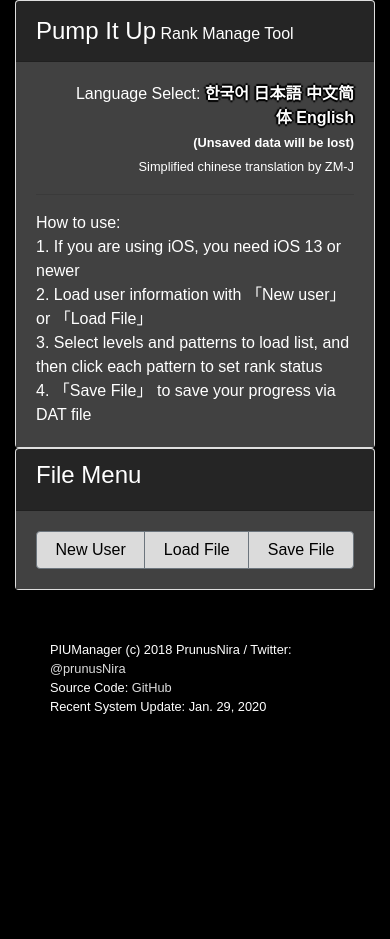
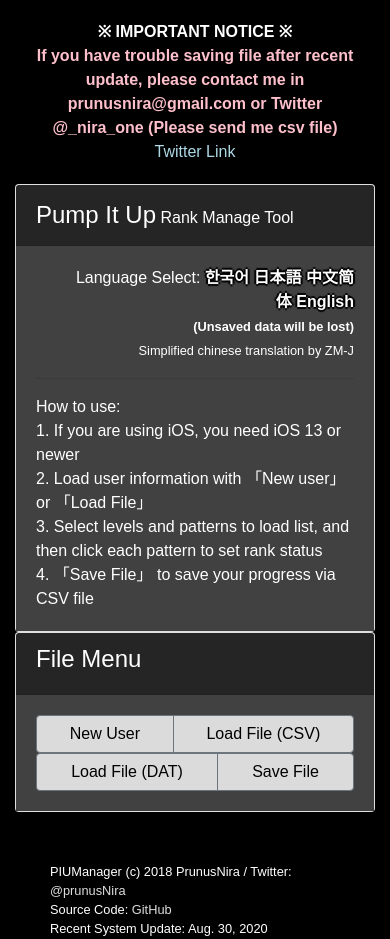
Before and after one commit to prunusnira/piumanager, a React (Create React App) app: page / in a window 390 px wide. Before the commit the page ends 844 px from the top, so only its background shows below. Built offline with nearby package versions, Linux system fonts and the light colour scheme.

Commit message:
Quick fix for phone, extension rollback

```diff
--- a/src/piutable/piufooter.tsx
+++ b/src/piutable/piufooter.tsx
@@ -21,7 +21,7 @@
                         Source Code:&nbsp;
                         <a style={astyle} href="https://github.com/prunusnira/piumanager"
                             target="_blank">GitHub</a><br/>
-                        Recent System Update: Jan. 29, 2020
+                        Recent System Update: Aug. 30, 2020
                     </Col>
                 </Row>
             </footer>
--- a/src/piutable/piutable.tsx
+++ b/src/piutable/piutable.tsx
@@ -259,16 +259,37 @@
         }
     }
 
+    loadUserDAT() {
+        // 파일 열기 대화상자를 열고 데이터를 가져옴
+        if (!window.File || !window.FileReader || !window.FileList || !window.Blob) {
+            alert((txtPIU.loadwarn as any)[this.lang]);
+        }
+
+        const self = this;
+        const fileopen = document.getElementById("fileopentmp");
+        if(fileopen) {
+            fileopen.click();
+            fileopen.onchange = (e: any) => {
+                self.handleFileSelect(e.target.files[0]);
+                // 데이터 열기
+                self.setState({
+                    loaded: true
+                });
+            }
+        }
+    }
+
     handleFileSelect(file: File) {
         const self = this;
         const fr = new FileReader();
         fr.onload = function(e: any) {
-            const result = e.target.result;
-            if(file.name.endsWith(".dat")) {
+            const result: string = e.target.result;
+
+            if(!result.includes(",")) {
                 self.callbackOpen(result);
             }
-            else if(file.name.endsWith(".csv")) {
-                self.callbackOpenCSV(result);
+            else {
+                self.callbackOpenOrigin(result);
             }
         };
         fr.readAsText(file);
@@ -276,10 +297,10 @@
 
     callbackOpen(result: string) {
         const str = atob(result);
-        this.callbackOpenCSV(str);
+        this.callbackOpenOrigin(str);
     }
 
-    callbackOpenCSV(result: string) {
+    callbackOpenOrigin(result: string) {
         const str = result.split("\n");
 
         const userinfo = str[0].split(",");
@@ -313,7 +334,7 @@
         // 데이터를 새 파일(임시)에 쓰고 다운로드
         const elem = document.createElement("a");
         elem.setAttribute("href", "data:text/plain;charset=utf-8,"+btoa(text));
-        elem.setAttribute("download", "piudata_"+this.state.username+"_"+this.unixTimeToText(new Date().getTime())+".dat");
+        elem.setAttribute("download", "piudata_"+this.state.username+"_"+this.unixTimeToText(new Date().getTime())+".csv");
         elem.style.display = 'none';
         document.body.appendChild(elem);
         elem.click();
@@ -1011,13 +1032,13 @@
 
         return (
             <Container fluid>
-                {/*<Alert onClose={() => console.log("")}>
-                    <Row>
+                <Row style={{padding: "20px"}}>
                     <Col xs="12" className="text-center">
-                            <b><span style={{color:"black"}}>{(txtPIU.test as any)[self.lang]}</span></b>
+                        <b>※ IMPORTANT NOTICE ※</b><br/>
+                        <b><span style={{color:"pink"}}>{(txtPIU.notice as any)[self.lang]}</span></b><br/>
+                        <a style={{color:"lightblue"}} href="https://twitter.com/_nira_one">Twitter Link</a>
                     </Col>
                 </Row>
-                </Alert>*/}
                 <Row>
                     <Col xs="12">
                         <Card>
@@ -1060,17 +1081,27 @@
                             <CardHeader style={chback}>
                                 <h4>{(txtPIU.functitle as any)[self.lang]}</h4>
                             </CardHeader>
-                            <CardBody className="text-center btn-group">
+                            <CardBody className="text-center">
+                                <Row>
+                                    <Col xs="12" className="btn-group">
                                         <Button color="secondary" outline onClick={() => self.newUser()}>
                                             {(txtPIU.newuser as any)[self.lang]}
                                         </Button>
-
                                         <Button color="secondary" outline onClick={() => self.loadUser()}>
-                                    {(txtPIU.load as any)[self.lang]}
+                                            {(txtPIU.load as any)[self.lang]} (CSV)
+                                        </Button>
+                                    </Col>
+                                </Row>
+                                <Row>
+                                    <Col xs="12" className="btn-group">
+                                        <Button color="secondary" outline onClick={() => self.loadUserDAT()}>
+                                            {(txtPIU.load as any)[self.lang]} (DAT)
                                         </Button>
                                         <Button color="secondary" outline onClick={() => self.saveUser()}>
                                             {(txtPIU.save as any)[self.lang]}
                                         </Button>
+                                    </Col>
+                                </Row>
                             </CardBody>
                         </Card>
                     </Col>
@@ -1370,8 +1401,11 @@
                     </Col>
                 </Row>
 
-                <input id="fileopen" accept=".csv, .dat" type="file"
+                <input id="fileopen" accept=".csv" type="file"
                     name="fileopen" style={{display:"none"}} />
+
+                <input id="fileopentmp" accept=".dat" type="file"
+                    name="fileopentmp" style={{display:"none"}} />
 
                 <UserDialog title={self.state.userdlgTitle}
                     curname={self.state.username}
--- a/src/piutable/txtpiu.ts
+++ b/src/piutable/txtpiu.ts
@@ -9,6 +9,12 @@
  *    this server are on USED-LIBRARIES file on root
  *****************************************************/
 const txtPIU = {
+    notice: {
+        "jp":"最近のシステム更新後ファイルを保存できない方はprunusnira@gmail.comもしやTwitter @_nira_oneにてご連絡ください(CSVファイルを送ってください)",
+        "ko":"최근 업데이트 후 파일 저장이 안되시는 분들은 prunusnira@gmail.com 혹은 트위터 @_nira_one으로 반드시 연락주세요 (CSV 파일을 보내주세요)",
+        "en":"If you have trouble saving file after recent update, please contact me in prunusnira@gmail.com or Twitter @_nira_one (Please send me csv file)",
+        "cn":"If you have trouble saving file after recent update, please contact me in prunusnira@gmail.com or Twitter @_nira_one (Please send me csv file)"
+    },
     howto1: {
         "jp":"How to use:",
         "ko":"How to use:",
@@ -34,10 +40,10 @@
         "cn":"选择难度与谱面来获得分级列表，然后点选每个谱面来设定评价状态"
     },
     howto5: {
-        "jp":"「ファイル保存」でDATファイルをダウンロード",
-        "ko":"「파일저장」버튼을 누르고 DAT 파일을 보관",
-        "en":"「Save File」 to save your progress via DAT file",
-        "cn":"「保存文件」来将你的进度保存为DAT文件"
+        "jp":"「ファイル保存」でCSVファイルをダウンロード",
+        "ko":"「파일저장」버튼을 누르고 CSV 파일을 보관",
+        "en":"「Save File」 to save your progress via CSV file",
+        "cn":"「保存文件」来将你的进度保存为CSV文件"
     },
     subtitle: {
         "jp":"記録管理ツール",
```
Lines whose indentation alone changed are shown as unchanged.
